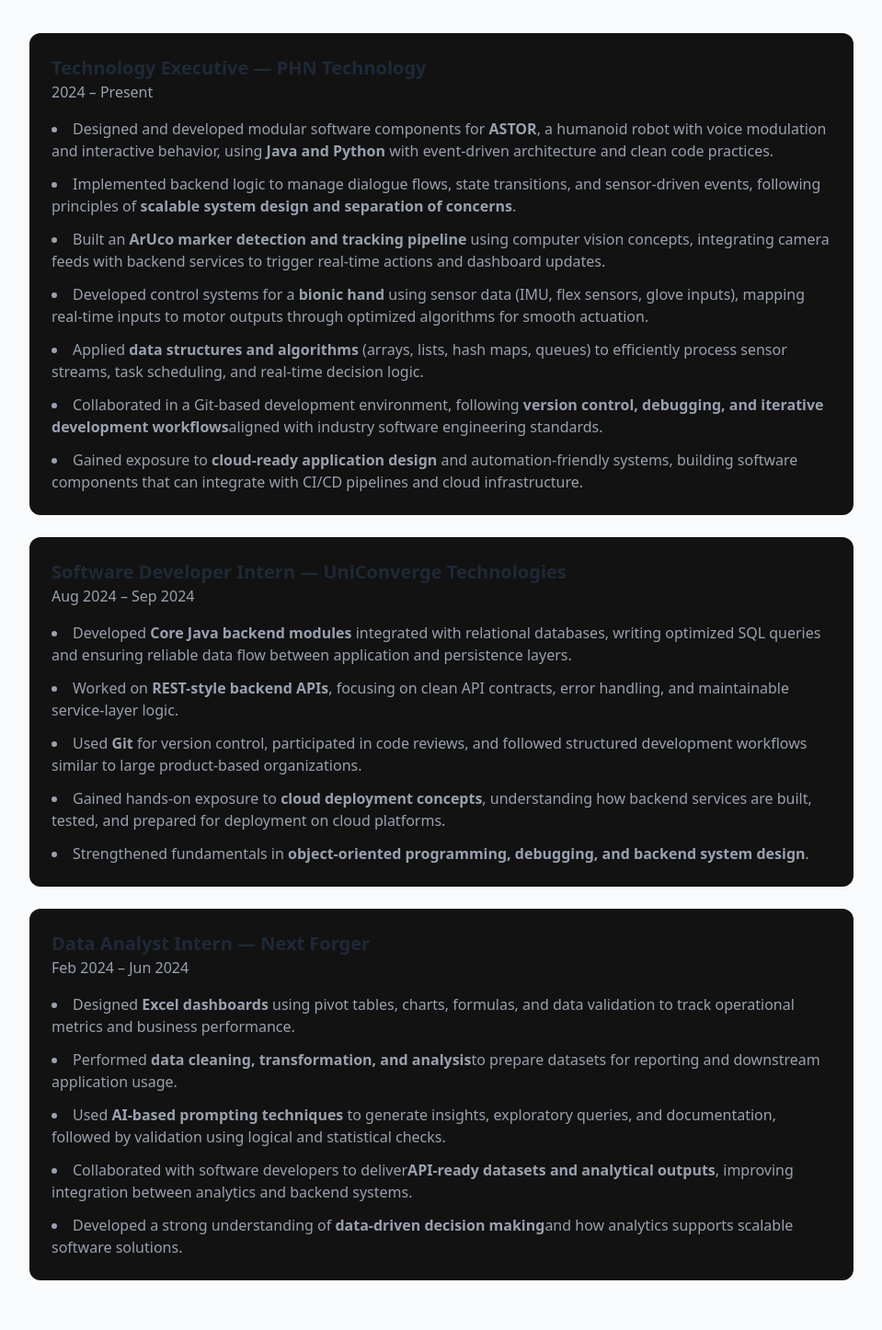
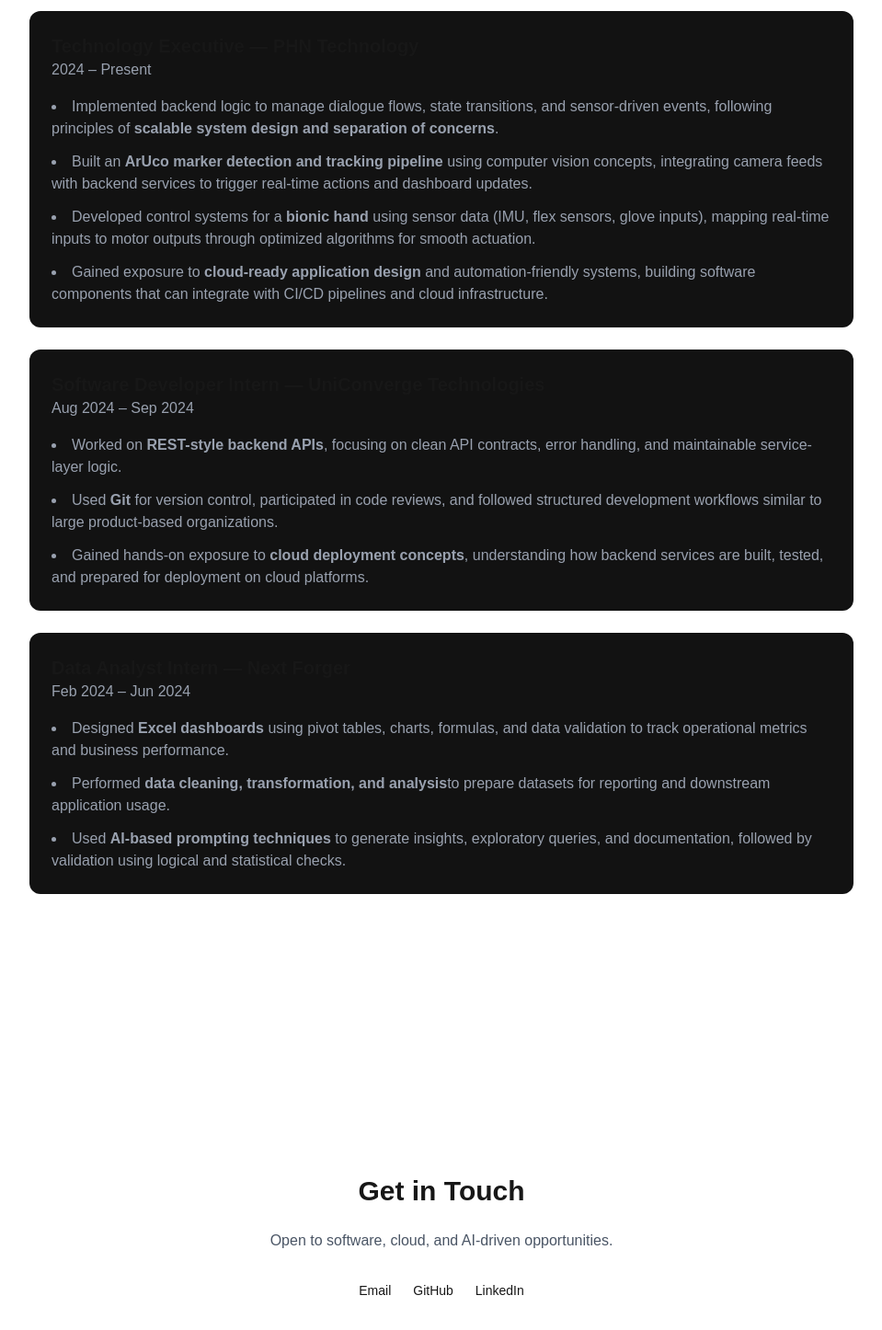
Before and after one commit to weeb999/piyush-portfolio, a Next.js app: page / in a window 1280 px wide. Shown: the part 2219-3665 px from the top of the page at 92% size, without its empty margins (160-1119 px from the left). Built offline with nearby package versions, Linux system fonts and the light colour scheme.

Commit message:
color grading

```diff
--- a/app/globals.css
+++ b/app/globals.css
@@ -23,8 +23,9 @@
 }
 
 body {
-  background-color: #f9fafb;
-  color: #1f2937; /* gray-800 */
+  background: var(--background);
+  color: var(--foreground);
+  font-family: Arial, Helvetica, sans-serif;
 }
 html {
   scroll-behavior: smooth;
--- a/app/page.tsx
+++ b/app/page.tsx
@@ -253,11 +253,6 @@
             <p className="text-gray-400 mb-4">2024 – Present</p>
 
             <ul className="list-disc list-inside text-gray-400 space-y-3">
-              <li>
-    Designed and developed modular software components for <strong>ASTOR</strong>,
-    a humanoid robot with voice modulation and interactive behavior, using
-    <strong> Java and Python</strong> with event-driven architecture and clean code practices.
-  </li>
 
   <li>
     Implemented backend logic to manage dialogue flows, state transitions,
@@ -278,18 +273,6 @@
   </li>
 
   <li>
-    Applied <strong>data structures and algorithms</strong> (arrays, lists, hash maps,
-    queues) to efficiently process sensor streams, task scheduling,
-    and real-time decision logic.
-  </li>
-
-  <li>
-    Collaborated in a Git-based development environment, following
-    <strong> version control, debugging, and iterative development workflows</strong>
-    aligned with industry software engineering standards.
-  </li>
-
-  <li>
     Gained exposure to <strong>cloud-ready application design</strong> and automation-friendly
     systems, building software components that can integrate with CI/CD pipelines
     and cloud infrastructure.
@@ -305,11 +288,6 @@
             <p className="text-gray-400 mb-4">Aug 2024 – Sep 2024</p>
 
             <ul className="list-disc list-inside text-gray-400 space-y-3">
-              <li>
-    Developed <strong>Core Java backend modules</strong> integrated with
-    relational databases, writing optimized SQL queries and ensuring
-    reliable data flow between application and persistence layers.
-  </li>
 
   <li>
     Worked on <strong>REST-style backend APIs</strong>, focusing on clean API contracts,
@@ -326,11 +304,6 @@
     Gained hands-on exposure to <strong>cloud deployment concepts</strong>,
     understanding how backend services are built, tested, and prepared
     for deployment on cloud platforms.
-  </li>
-
-  <li>
-    Strengthened fundamentals in <strong>object-oriented programming,
-    debugging, and backend system design</strong>.
   </li>
 </ul>
           </div>
@@ -358,18 +331,7 @@
     exploratory queries, and documentation, followed by validation
     using logical and statistical checks.
   </li>
-
-  <li>
-    Collaborated with software developers to deliver
-    <strong>API-ready datasets and analytical outputs</strong>,
-    improving integration between analytics and backend systems.
-  </li>
-
-  <li>
-    Developed a strong understanding of <strong>data-driven decision making</strong>
-    and how analytics supports scalable software solutions.
-  </li>
-</ul>
+  </ul>
           </div>
         </section>
       </AnimatedSection>
```
